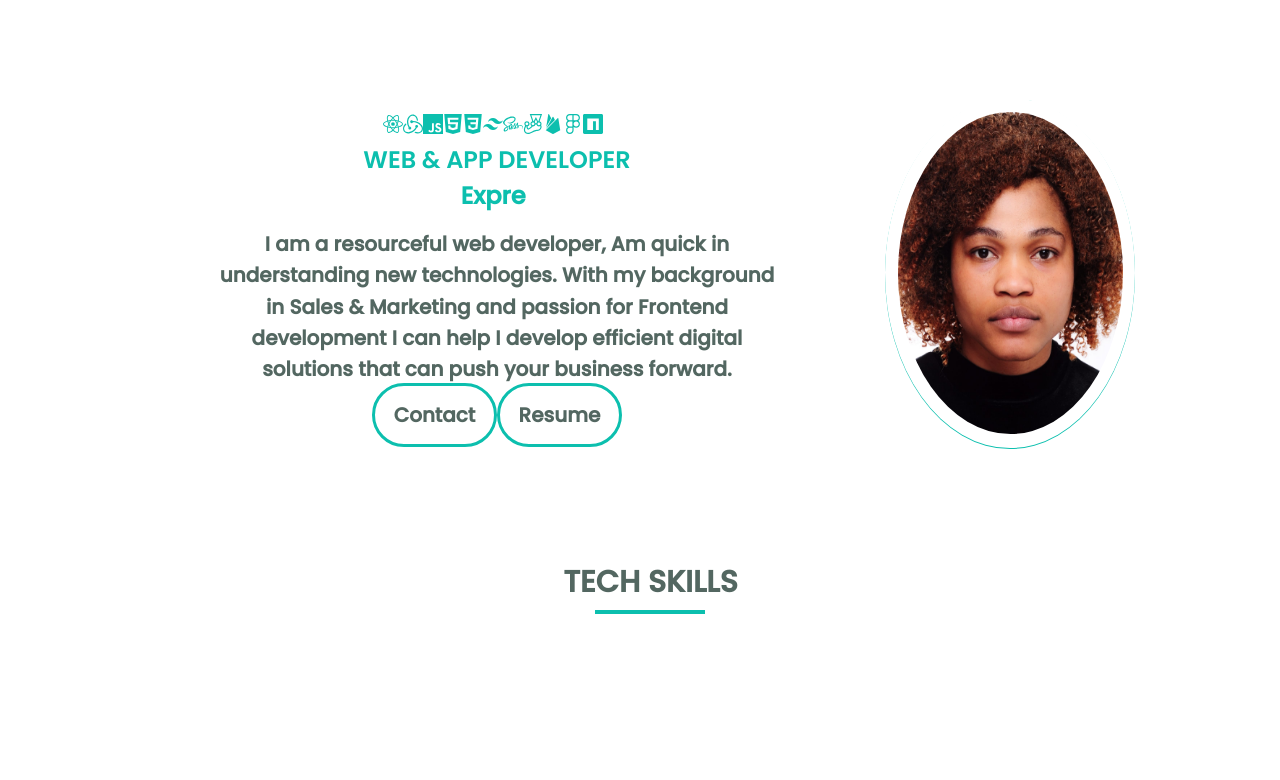
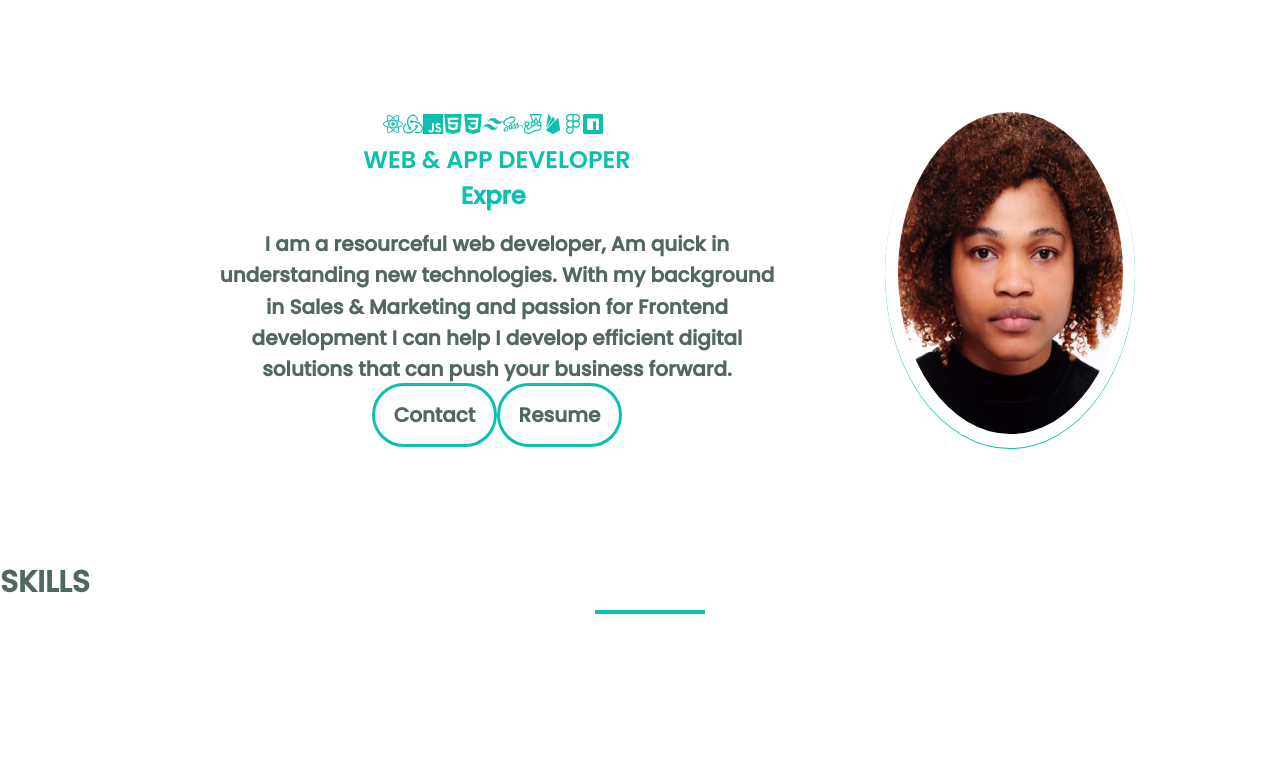
Before and after one commit to Eunnylans/Eunice_Portfolio, a React (Create React App) app: page / in a window 1280 px wide. Shown: the part 956-1736 px from the top of the page. Built offline with nearby package versions, Linux system fonts and the light colour scheme; a web font is replaced by a local one.

Commit message:
Updating NavBar  6 TechSkills Components

```diff
--- a/src/Components/NavBar.js
+++ b/src/Components/NavBar.js
@@ -18,7 +18,6 @@ const Navbar = () => {
           <img src={icon} alt="home" onClick={scrollToTop} />
         </div>
         <ul className={`navbar-links-list ${uiCtx.isDark ? "dark" : null}`}>
-
           <li>
             <LinkScroll
               className="nav-link"
@@ -39,7 +38,7 @@ const Navbar = () => {
               to="aboutme"
               spy={true}
               smooth={true}
-              offset={0}
+              offset={20}
               duration={700}
             >
               About
@@ -52,7 +51,7 @@ const Navbar = () => {
               to="techskills"
               spy={true}
               smooth={true}
-              offset={-70}
+              offset={-100}
               duration={700}
             >
               Skills
@@ -78,7 +77,7 @@ const Navbar = () => {
               to="messages"
               spy={true}
               smooth={true}
-              offset={5}
+              offset={10}
               duration={700}
             >
               Contact
--- a/src/Components/Techskills.js
+++ b/src/Components/Techskills.js
@@ -52,11 +52,10 @@ const Techskills = ({ match }) => {
           <SectionTitle
             className={`techskills-title ${fadeIn ? "fadeIn" : null}`}
             style={{
-              paddingLeft: "10%",
-              textAlign: "center",
+              margin: "10px 0 40px 46.5% ",
             }}
           >
-            Tech Skills
+            Skills
           </SectionTitle>
         </Fade>
         <Fade right>
--- a/src/styles/UIcomponents/_sectionTitle.scss
+++ b/src/styles/UIcomponents/_sectionTitle.scss
@@ -1,7 +1,7 @@
 .section-title {
   justify-content: center;
   align-items: center;
-  margin-left: 44%;
+  // margin-left: 47.5%;
   font-size: 30px;
   font-weight: 800;
   text-transform: uppercase;
```
